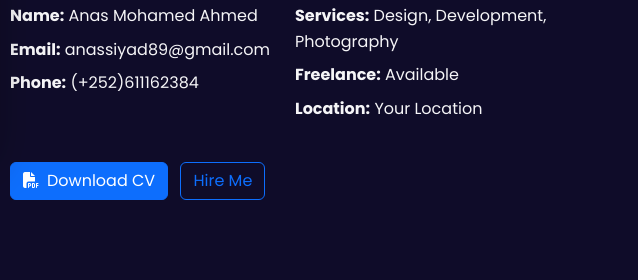
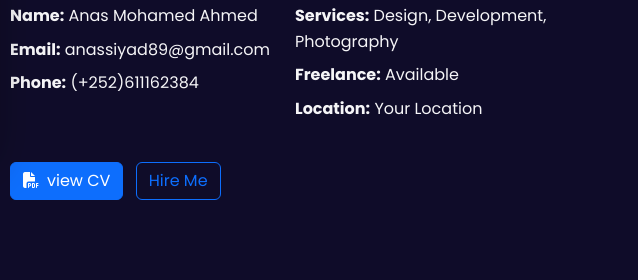
Before and after one commit to SuperZKL/supreme-lamp, a plain HTML site: page index.html in a window 1280 px wide. Shown: the part 1270-1550 px from the top of the page, 642-1280 px from the left. Drawn offline with nearby package versions, Linux system fonts and the light colour scheme.

Commit message:
Update index.html

```diff
--- a/index.html
+++ b/index.html
@@ -568,7 +568,7 @@
                         </div>
                     </div>
                     <div class="mt-4">
-                        <a href="Coursera 5KE54TNPICS0.pdf" download class="btn btn-primary me-2"><i class="fas fa-file-pdf me-2"></i>Download CV</a>
+                        <a href="anas.pdf" view class="btn btn-primary me-2"><i class="fas fa-file-pdf me-2"></i>view CV</a>
                         <a href="#contact" class="btn btn-outline-primary">Hire Me</a>
                     </div>
                 </div>
```
